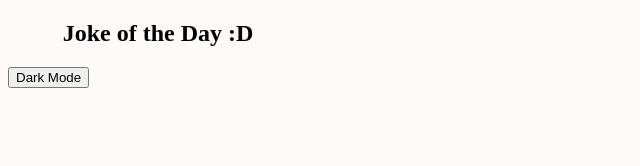
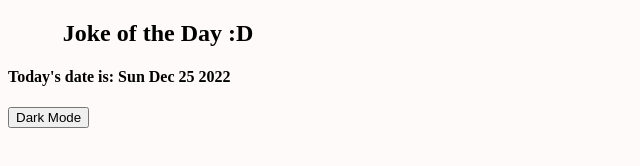
Before and after one commit to ddavidhe/jokeoftheday, a browser extension: page index.html in a window 1280 px wide. Shown: the whole page, without its empty margins (0-640 px from the left). Drawn offline with Linux system fonts and the light colour scheme; no server answers.

Commit message:
added date display :)

```diff
--- a/index.html
+++ b/index.html
@@ -10,6 +10,7 @@
 <body>
     <div class="container mt-3" style="width: 300px;">
         <h2 class="text-center">Joke of the Day :D</h2>
+        <h4 id="datebox">Today's date is: </h4>
         <p id="joketext"> </p>
     </div>
     <button id="darkmode"> Dark Mode </button>
--- a/script.js
+++ b/script.js
@@ -17,9 +17,9 @@ async function printJoke(joke) {
 }
 
 function dateFormat(date) {
-    let day = date.getUTCDate().toString();
-    let month = date.getUTCMonth().toString();
-    let year = date.getUTCFullYear().toString();
+    let day = date.getDate().toString();
+    let month = date.getMonth().toString();
+    let year = date.getFullYear().toString();
 
     return year.concat(month.concat(day));
 
@@ -42,7 +42,9 @@ function displayToggle() {
 
 async function jokeTiming() {
     let oldDate = localStorage.getItem("jokedate") || "00000000"
-    let now = dateFormat(new Date())
+    let now = dateFormat(new Date());
+    let dateText = "Today's date is: ";
+    document.getElementById("datebox").innerText = dateText.concat(new Date().toDateString().slice(0, 16))
 
     // if (oldDate === null) {
     //     oldDate = "20000101"
```
Also changed, not shown: README.md.
